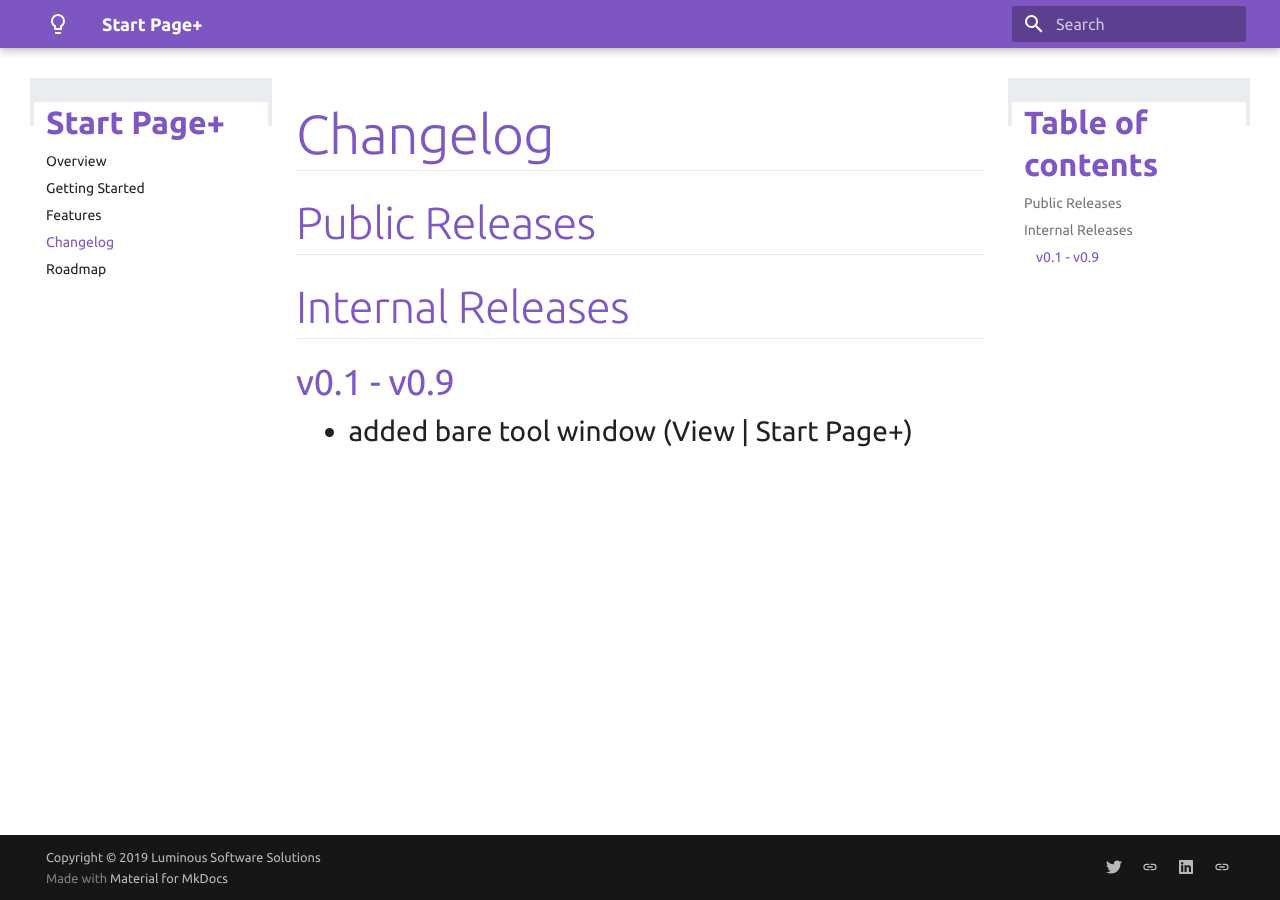
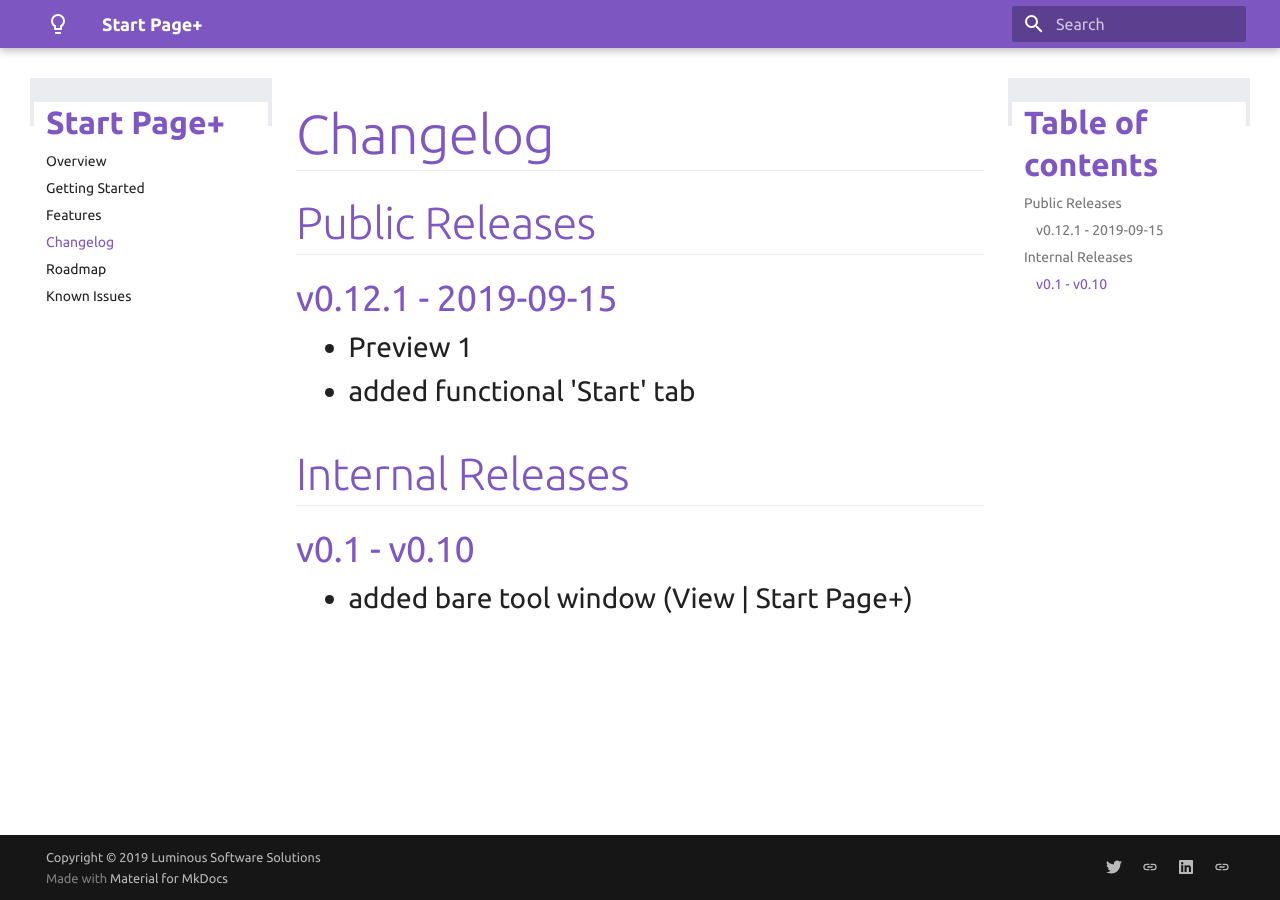
Before and after one commit to luminous-software/start-page-plus, an MkDocs documentation site: the page built from docs-source/changelog.md, in a window 1280 px wide. Built offline with MkDocs 1.6.1 and Material for MkDocs 9.7.7, drawn with Linux system fonts in a browser that asks for light colours; old or Windows-style settings are respelled for this version of MkDocs.

Commit message:
Update documentation source files

```diff
--- a/docs-source/changelog.md
+++ b/docs-source/changelog.md
@@ -1,7 +1,10 @@
 ## Public Releases
 
+### v0.12.1 - 2019-09-15
+- Preview 1
+- added functional 'Start' tab
 
 ## Internal Releases
 
-### v0.1 - v0.9
+### v0.1 - v0.10
 - added bare tool window (View | Start Page+)
--- a/mkdocs.yml
+++ b/mkdocs.yml
@@ -38,6 +38,7 @@
     - Features: 'features.md'
     - Changelog: 'changelog.md'
     - Roadmap: 'roadmap.md'
+    - Known Issues: 'known-issues.md'
 
 # customisation
 extra:
```
Also changed, not shown: .notes.md (+12 -7 lines), README.md (+1 -1 lines), docs-source/features.md (+1 -31 lines), docs-source/index.md (+1 -1 lines), docs-source/known-issues.md (added, +3 -0 lines), docs-source/marketplace.md (+4 -4 lines), 1 other file.
